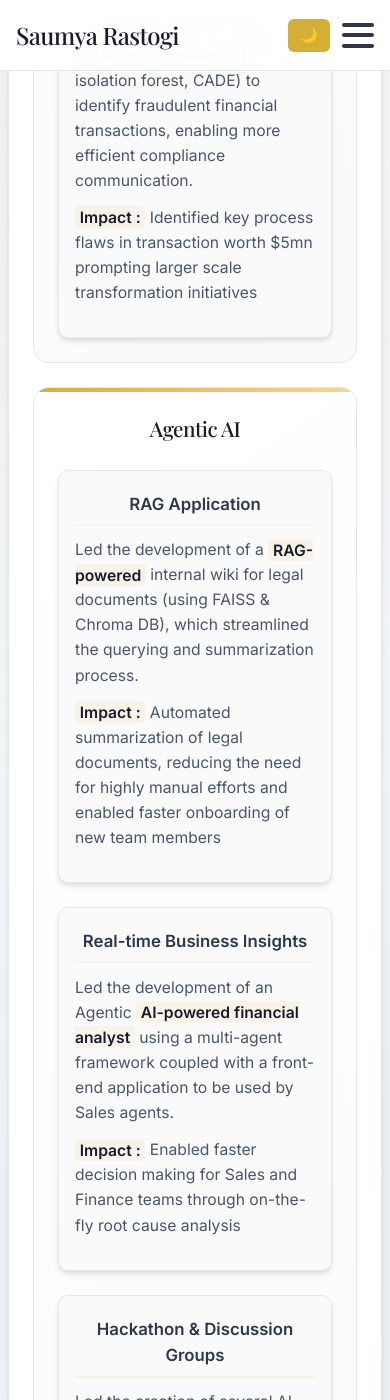
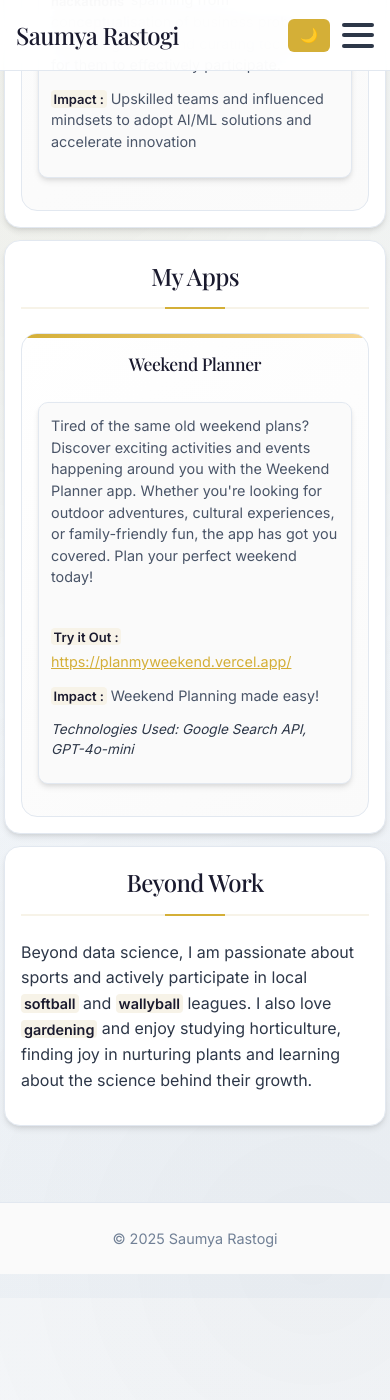
Before and after one commit to SaumyaRstgi/SaumyaRstgi.github.io, a Jekyll site: the page built from index.md, in a window 390 px wide and 1400 px high, scrolled down 6484 px. Built offline with Jekyll 4.4.1, drawn with Linux system fonts in a browser that asks for light colours; after the commit the page ends 7782 px from its top, so only the background shows below that.

Commit message:
Added my apps section with one app

```diff
--- /dev/null
+++ b/_data/myapps.yml
@@ -0,0 +1,7 @@
+- title: "Weekend Planner"
+  items:
+    - name: "PlanMyWeekend"
+      description: "Tired of the same old weekend plans? Discover exciting activities and events happening around you with the Weekend Planner app. Whether you're looking for outdoor adventures, cultural experiences, or family-friendly fun, the app has got you covered. Plan your perfect weekend today!"
+      link: "https://planmyweekend.vercel.app/"
+      additional_info: "Technologies Used: Google Search API, GPT-4o-mini"
+      impact: "Weekend Planning made easy!"
--- a/_includes/navigation.html
+++ b/_includes/navigation.html
@@ -19,6 +19,7 @@
             <a href="#education-work">Background</a>
             <a href="#skills">Core Competencies</a>
             <a href="#impact">Notable Projects</a>
+            <a href="#my-apps">My Apps</a>
             <a href="#outside-work">Beyond Work</a>
         </div>
     </div>
--- /dev/null
+++ b/_includes/sections/my-apps.html
@@ -0,0 +1,26 @@
+<section class="section" id="my-apps">
+    <h3 class="section-title">My Apps</h3>
+    <div class="impact-cards-full">
+        {% for app in site.data.myapps %}
+        <div class="impact-card">
+            <div class="impact-card-title">{{ app.title }}</div>
+            <div class="sub-cards">
+                {% for subapp in app.items %}
+                <div class="sub-card">
+                    <!-- <h5>{{ subapp.name }}</h5> -->
+                    <p>{{ subapp.description }}</p>
+                    {% if subapp.link %}
+                    <br>
+                    <p><span class="highlight">Try it Out :</span> <a href="{{ subapp.link }}" target="_blank">{{ subapp.link }}</a></p>
+                    {% endif %}
+                    <p><span class="highlight">Impact :</span> {{ subapp.impact }}</p>
+                    {% if subapp.additional_info %}
+                    <p>{{ subapp.additional_info }}</p>
+                    {% endif %}
+                </div>
+                {% endfor %}
+            </div>
+        </div>
+        {% endfor %}
+    </div>
+</section>
--- a/_layouts/home.html
+++ b/_layouts/home.html
@@ -24,4 +24,5 @@ layout: default
 {% include sections/background.html %}
 {% include sections/skills.html %}
 {% include sections/projects.html %}
+{% include sections/my-apps.html %}
 {% include sections/beyond-work.html %}
--- a/_sass/_components.scss
+++ b/_sass/_components.scss
@@ -9,6 +9,23 @@
     display: grid;
     grid-template-columns: 1fr 1fr;
     gap: 1.5rem;
+}
+
+.impact-cards-full {
+    display: grid;
+    grid-template-columns: 1fr;
+    gap: 1.5rem;
+}
+
+.impact-cards-full .sub-card {
+    flex: 1;
+    min-width: 100%;
+}
+
+.impact-cards-full .sub-card p:last-child {
+    font-size: 0.85rem;
+    color: var(--text-muted);
+    font-style: italic;
 }
 
 .impact-card {
@@ -108,6 +125,17 @@
     font-size: 0.98rem;
 }
 
+.sub-card a {
+    color: var(--accent-gold);
+    text-decoration: underline;
+    transition: color 0.3s ease;
+}
+
+.sub-card a:hover {
+    color: var(--accent-gold-light);
+    text-decoration: none;
+}
+
 /* Timeline */
 .timeline {
     position: relative;
--- a/_sass/_responsive.scss
+++ b/_sass/_responsive.scss
@@ -11,6 +11,10 @@
     }
 
     .impact-cards-wide {
+        grid-template-columns: 1fr;
+    }
+
+    .impact-cards-full {
         grid-template-columns: 1fr;
     }
 }
@@ -140,6 +144,26 @@
         grid-template-columns: 1fr;
         gap: 1.5rem;
     }
+
+    .impact-card {
+        padding: 1.25rem;
+    }
+
+    .sub-card {
+        padding: 1rem;
+        margin-bottom: 1rem;
+    }
+
+    .sub-card p {
+        font-size: 0.95rem;
+        line-height: 1.5;
+    }
+
+    .sub-card a {
+        word-break: break-all;
+        display: inline-block;
+        margin-top: 0.25rem;
+    }
 }
 
 @media (max-width: 700px) {
@@ -168,3 +192,43 @@
         white-space: normal;
     }
 }
+
+@media (max-width: 480px) {
+    .section {
+        margin: 0.75rem 0.25rem;
+        padding: 1rem;
+    }
+
+    .profile-header {
+        padding: 1.5rem 0.75rem 1rem;
+    }
+
+    .profile-info h1 {
+        font-size: 2rem;
+    }
+
+    .profile-info h2 {
+        font-size: 1.1rem;
+    }
+
+    .impact-card {
+        padding: 1rem;
+    }
+
+    .impact-card-title {
+        font-size: 1.1rem;
+    }
+
+    .sub-card {
+        padding: 0.75rem;
+    }
+
+    .sub-card p {
+        font-size: 0.9rem;
+    }
+
+    .highlight {
+        padding: 0.05em 0.2em;
+        font-size: 0.9em;
+    }
+}
```
